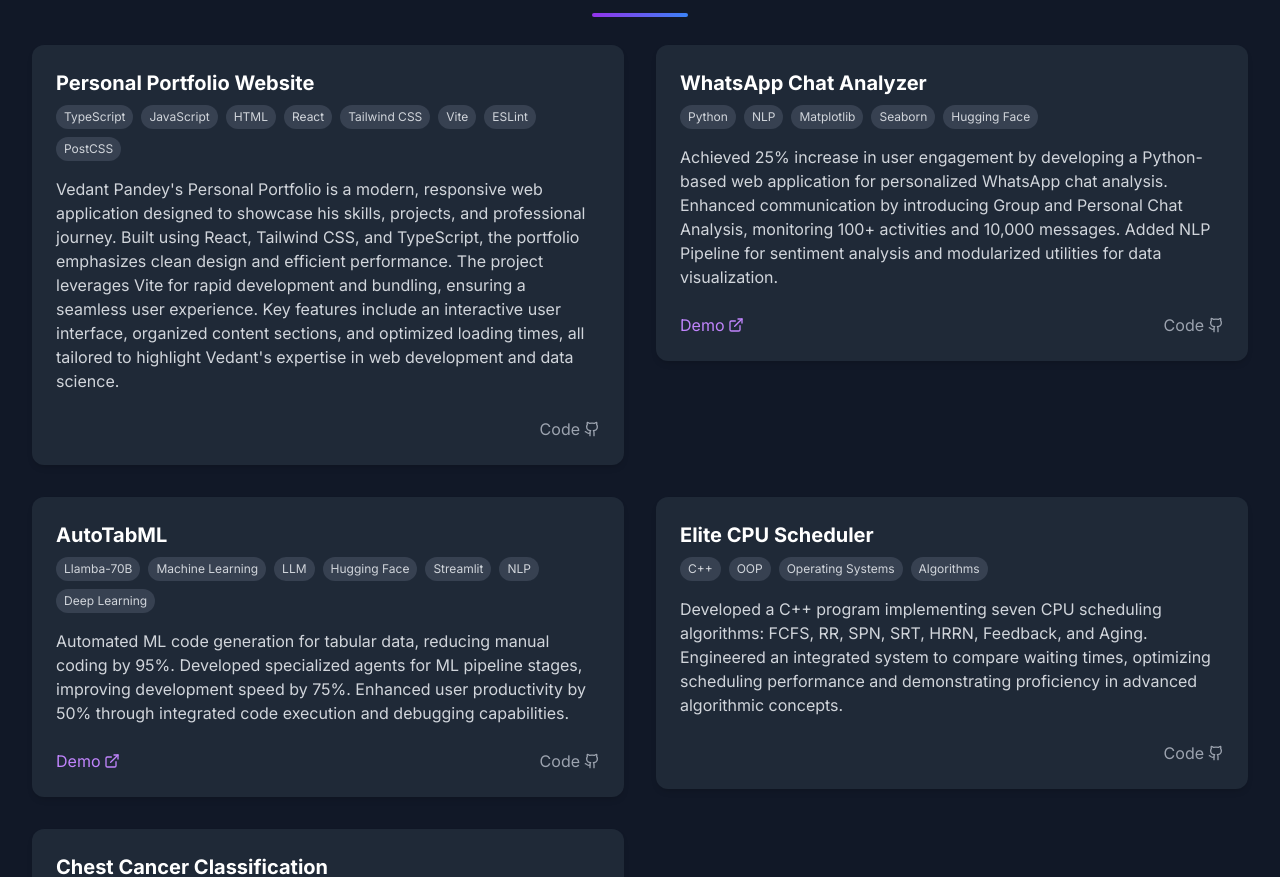
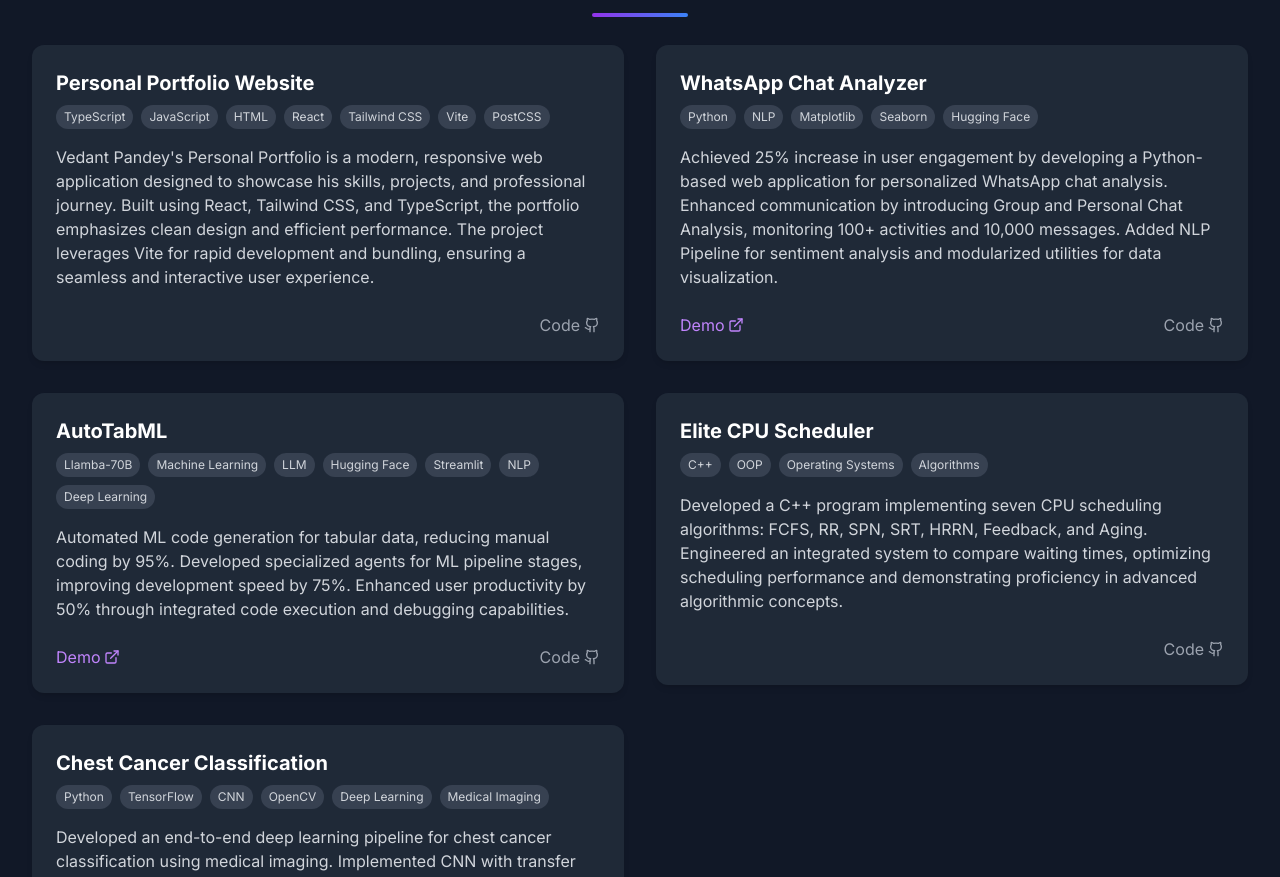
Before and after one commit to vedant22p/Personal-Portfolio, a React (Vite) app: page / in a window 1280 px wide. Shown: the part 3357-4234 px from the top of the page. Built offline with nearby package versions, Linux system fonts and the light colour scheme.

Commit message:
Deploy application to Netlify

```diff
--- a/src/components/sections/Projects.tsx
+++ b/src/components/sections/Projects.tsx
@@ -6,8 +6,8 @@ const projectsData = [
   {
     id: 1,
     title: "Personal Portfolio Website",
-    description: "Vedant Pandey's Personal Portfolio is a modern, responsive web application designed to showcase his skills, projects, and professional journey. Built using React, Tailwind CSS, and TypeScript, the portfolio emphasizes clean design and efficient performance. The project leverages Vite for rapid development and bundling, ensuring a seamless user experience. Key features include an interactive user interface, organized content sections, and optimized loading times, all tailored to highlight Vedant's expertise in web development and data science.",
-    tags: ["TypeScript", "JavaScript", "HTML", "React", "Tailwind CSS", "Vite", "ESLint", "PostCSS"],
+    description: "Vedant Pandey's Personal Portfolio is a modern, responsive web application designed to showcase his skills, projects, and professional journey. Built using React, Tailwind CSS, and TypeScript, the portfolio emphasizes clean design and efficient performance. The project leverages Vite for rapid development and bundling, ensuring a seamless and interactive user experience.",
+    tags: ["TypeScript", "JavaScript", "HTML", "React", "Tailwind CSS", "Vite", "PostCSS"],
     demoLink: "#",
     codeLink: "https://github.com/vedant22p/Personal-Portfolio"
   },
```
